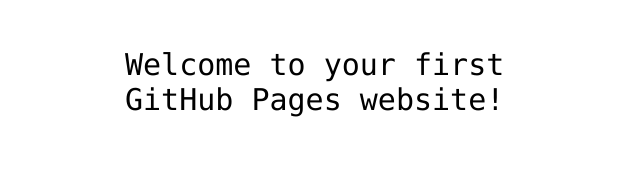
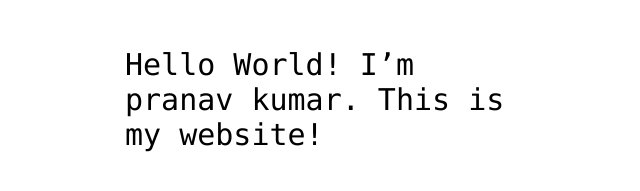
Before and after one commit to Pranav-flo/hello-world, a plain HTML site: page index.html in a window 1280 px wide. Shown: the part 341-532 px from the top of the page, without its empty margins (315-955 px from the left). Drawn offline with Linux system fonts and the light colour scheme.

Commit message:
First commit wew!

```diff
--- a/index.html
+++ b/index.html
@@ -12,7 +12,8 @@
 <img src="https://octodex.github.com/images/daftpunktocat-thomas.gif" id="octocat" alt="octocat-gif" />
 
 <!-- Change this code here by copy and pasting your template on line 15 -->
-<p>Welcome to your first GitHub Pages website!</p>
+<p>Hello World! I’m pranav kumar. This is my website!</p>
+
 
 </body>
 </html>
```
